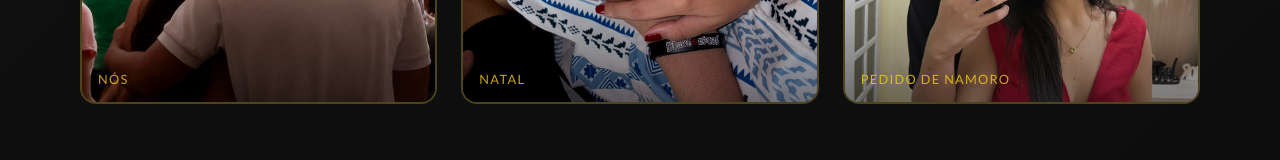
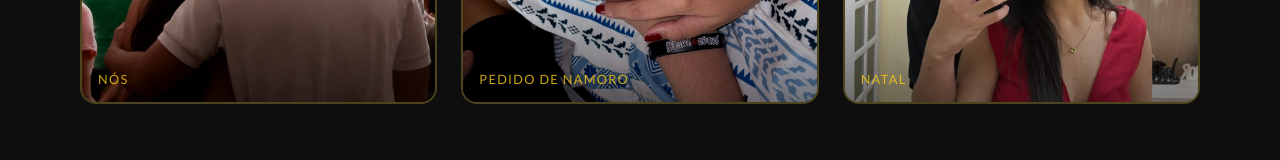
Before and after one commit to GustavoAndrade14/cha-casa-nova, a Next.js app: page / in a window 1280 px wide. Shown: the part 4314-4474 px from the top of the page. Built offline with nearby package versions, Linux system fonts and the light colour scheme; a web font is replaced by a local one.

Commit message:
melhorado

```diff
--- a/app/page.tsx
+++ b/app/page.tsx
@@ -374,8 +374,8 @@ export default function Home() {
             <div className="grid grid-cols-1 md:grid-cols-3 gap-6">
               {[
                 { src: "/foto8.png", alt: "Nós" },
-                { src: "/foto3.png", alt: "Natal" },
-                { src: "/foto5.png", alt: "Pedido de namoro" },
+                { src: "/foto3.png", alt: "Pedido de namoro" },
+                { src: "/foto5.png", alt: "Natal" },
               ].map(({ src, alt }) => (
                 <div key={src} className="photo-card relative rounded-2xl border-2 border-yellow-400/25 bg-gray-900 h-72 overflow-hidden">
                   <Image src={src} alt={alt} fill className="object-cover" />
```
